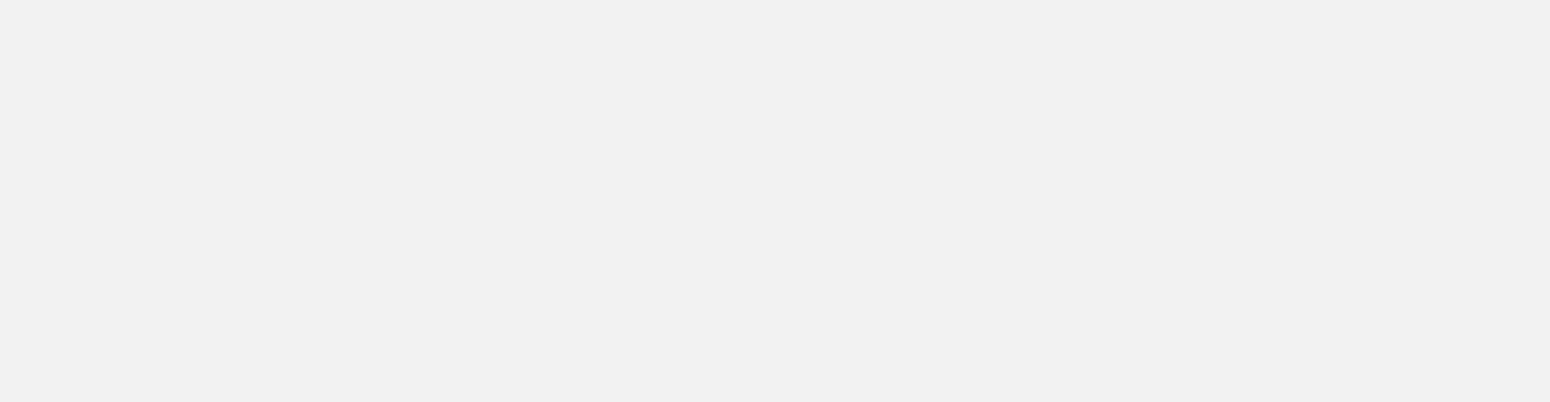
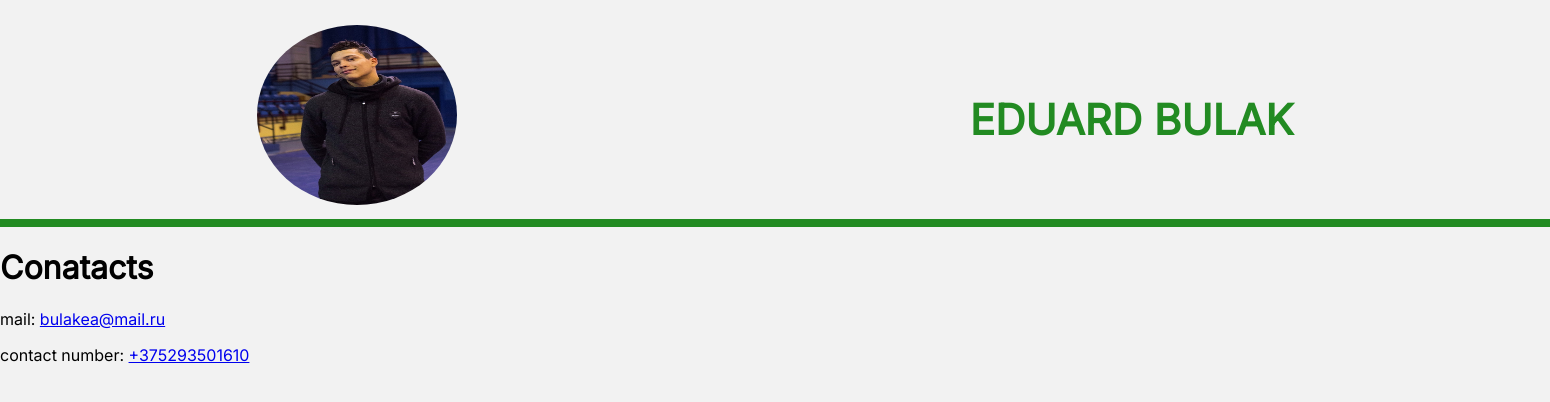
Before and after one commit to GremmyBoy/rsschool-cv, a plain HTML site: page index.html in a window 1280 px wide. Shown: the whole page, 1550 px wide, since content can reach past the window. Drawn offline with Linux system fonts and the light colour scheme.

Commit message:
feat: add header in css file

```diff
--- a/css/style.css
+++ b/css/style.css
@@ -6,3 +6,28 @@ body{
     background: #F2F2F2;
     width: 1550px;
 }
+
+.header{
+    max-width: 1550px;
+    display: flex;
+    align-items: center;
+    justify-content: space-around;
+    border-bottom: 8px solid forestgreen;
+}
+
+.avatar{
+    margin: 5px 0 10px 0;
+}
+
+.avatar-img{
+    width: 200px;
+    height: 180px;
+    border-radius: 50%;
+}
+
+.name h1{
+    font-size: 42px;
+    text-transform: uppercase;
+    color: forestgreen;
+
+}
--- a/index.html
+++ b/index.html
@@ -8,6 +8,20 @@
     <title>Document</title>
 </head>
 <body>
-
+    <div class="header">
+      <div class="avatar">
+        <img class="avatar-img" src="img/avatar-img.jpg" alt="avatar">
+      </div>
+      <div class="name">
+        <h1>Eduard Bulak</h1>
+      </div>
+    </div>
+    <div class="main">
+        <div class="block">
+            <h1>Conatacts</h1>
+            <p>mail: <a href="bulakea@mail.ru">bulakea@mail.ru</a></p>
+            <p>contact number: <a href="#">+375293501610</a> </p>
+        </div>
+    </div>
 </body>
 </html>
```
Also changed, not shown: img/avatar-img.jpg (renamed from img/XiwlE4CCgxqqIp_HwWG56RSz14b9T6rage56nHC_1nlqQXssVmmfFoQzj5oEWRfLOHQwL-c56LEFBqsdYZ7a44y4.jpg), img/rs_school_js.svg (added).
